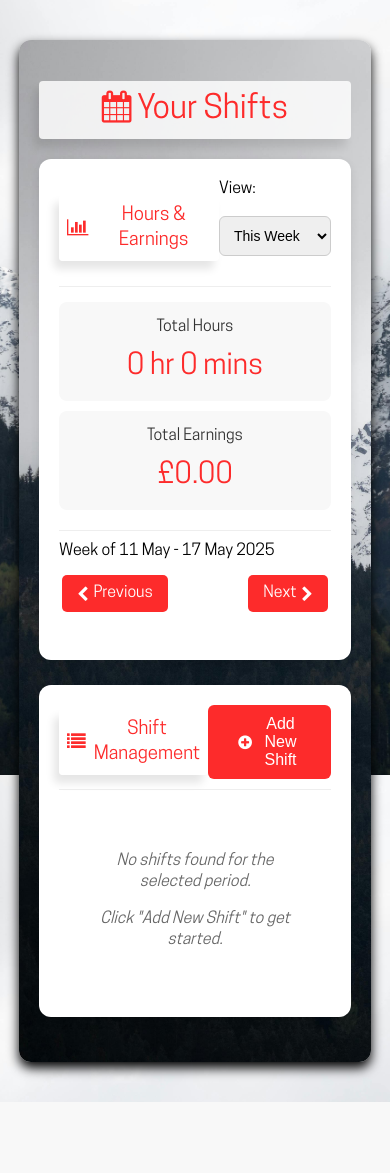
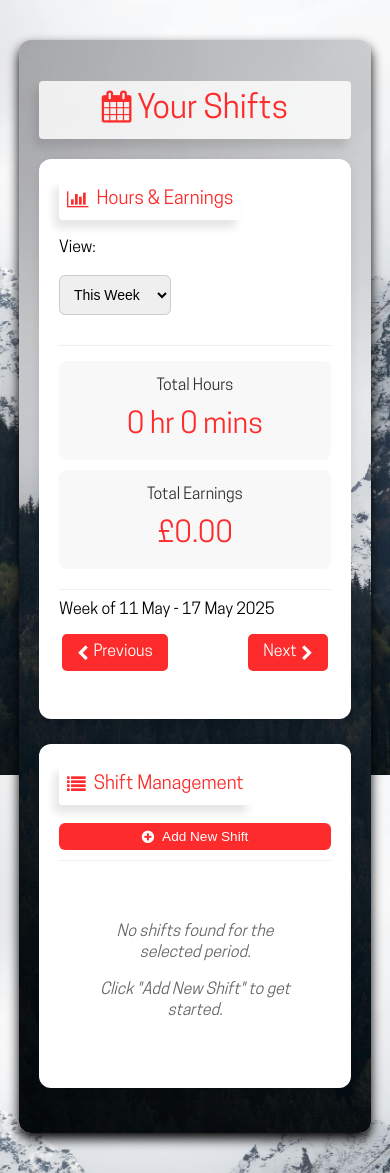
Before and after one commit to carrz72/rota-app-main, a PHP site: page /users/shifts.php in a window 390 px wide. Shown: the part 69-1242 px from the top of the page. Before the commit the page ends 1171 px from the top, so only its background shows below. Run offline with PHP 8.4, Linux system fonts and the light colour scheme; the visitor is signed in with stand-in values (Sample User, id 1); data that the repository does not hold is empty.

Commit message:
add btn gix

```diff
--- a/users/shifts.php
+++ b/users/shifts.php
@@ -417,6 +417,44 @@ if ($user_id) {
             position: relative;
             z-index: 5;
         }
+
+        /* Mobile-specific styling for Add New Shift button */
+        @media (max-width: 768px) {
+            #toggleAddShiftBtn {
+                padding: 8px 12px;
+                font-size: 0.9rem;
+                white-space: nowrap;
+                width: auto;
+                justify-content: center;
+            }
+
+            .card-header {
+                flex-direction: column;
+                align-items: flex-start;
+                gap: 10px;
+            }
+
+            .card-header h3 {
+                margin-bottom: 8px;
+            }
+
+            /* Make button span full width when header is stacked */
+            .card-header #toggleAddShiftBtn {
+                width: 100%;
+            }
+        }
+
+        /* Extra small screens */
+        @media (max-width: 480px) {
+            #toggleAddShiftBtn {
+                padding: 6px 10px;
+                font-size: 0.85rem;
+            }
+
+            #toggleAddShiftBtn i {
+                font-size: 0.9rem;
+            }
+        }
     </style>
 </head>
 
```
